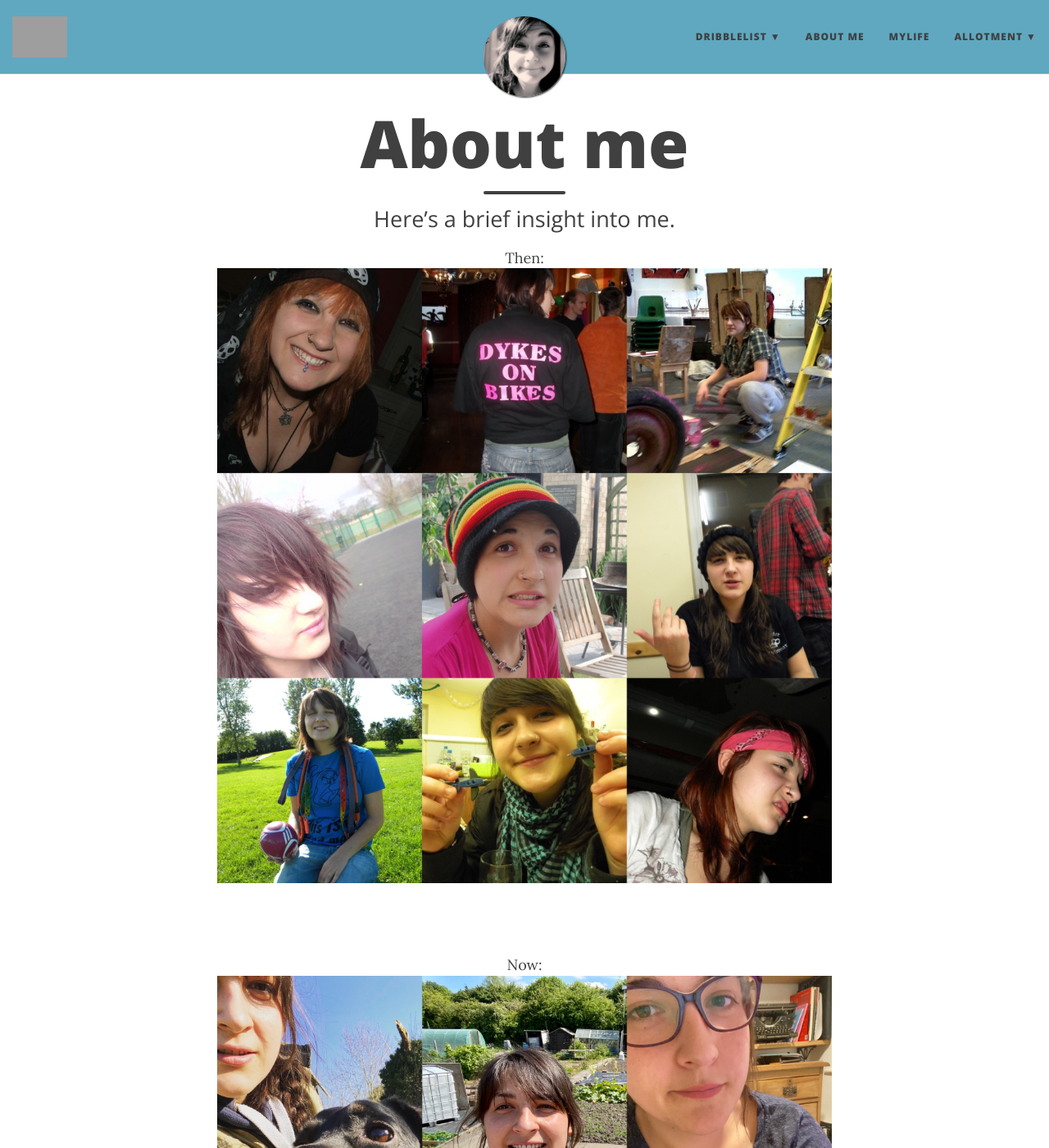
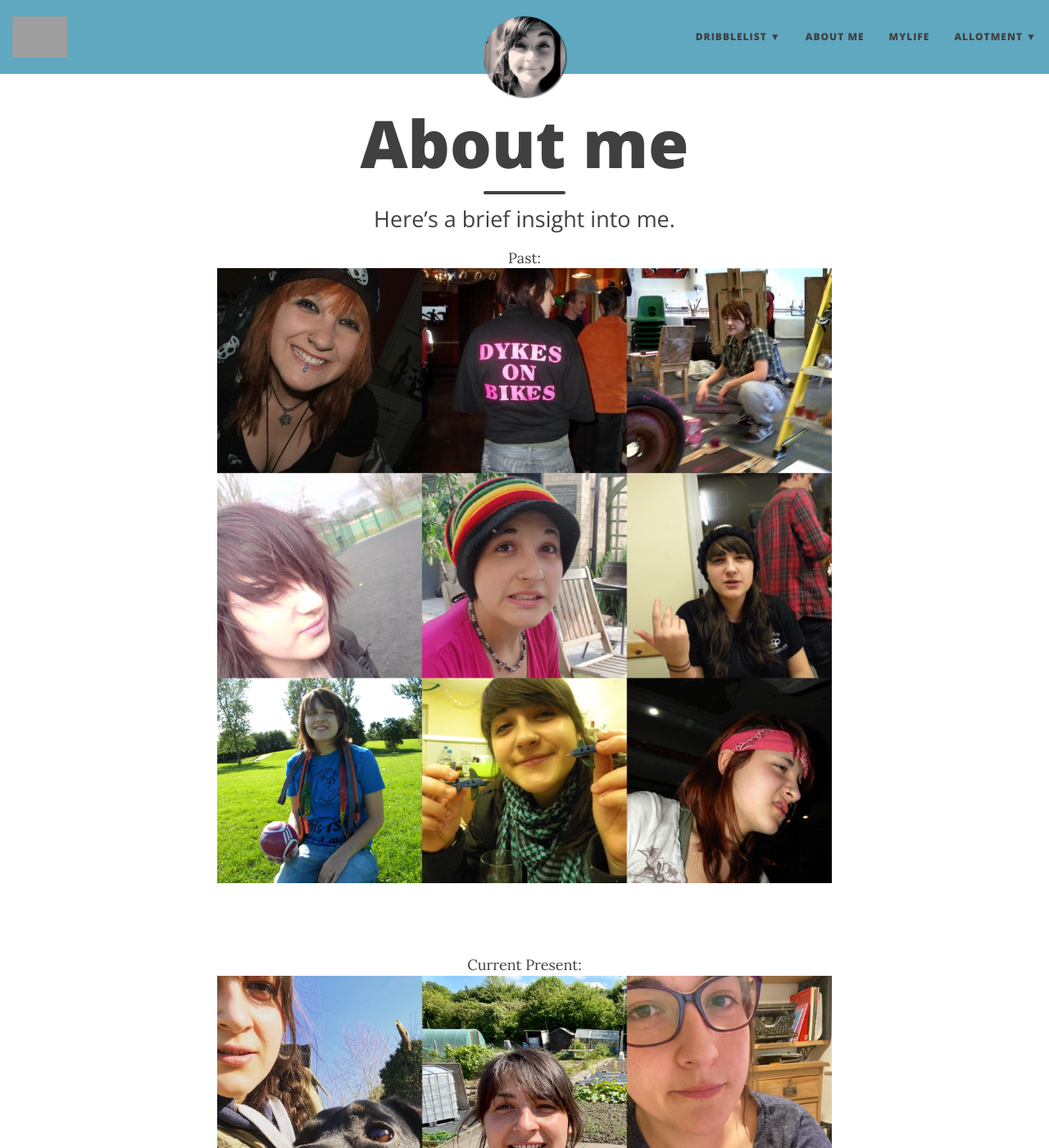
Before and after one commit to ellis-ward/ellis-ward.github.io, a Jekyll site: the page built from aboutme.md, in a window 1280 px wide and 1400 px high. Shown: the whole window at 82% size. Built offline with Jekyll 4.4.1, drawn with Linux system fonts in a browser that asks for light colours; nearby versions of some CDN libraries; grey boxes are pictures that could not be loaded.

Commit message:
Update aboutme.md

```diff
--- a/aboutme.md
+++ b/aboutme.md
@@ -7,13 +7,13 @@ subtitle:  Here’s a brief insight into me.
 <meta charset="UTF-8">
 
 <div class="text-center">
-Then:
+Past:
   <br/>
   <img src="{{ site.baseurl }}/img/F0256962-BEDF-4086-B66F-14995CE67F29.jpeg"/>
 </div><br>
 
 <div class="text-center">
-Now:
+Current Present:
   <br/>
   <img src="{{ site.baseurl }}/img/A80EAE28-DBDB-4FE4-93DB-D22B9022DB3D.jpeg"/>
 </div><br>
```
